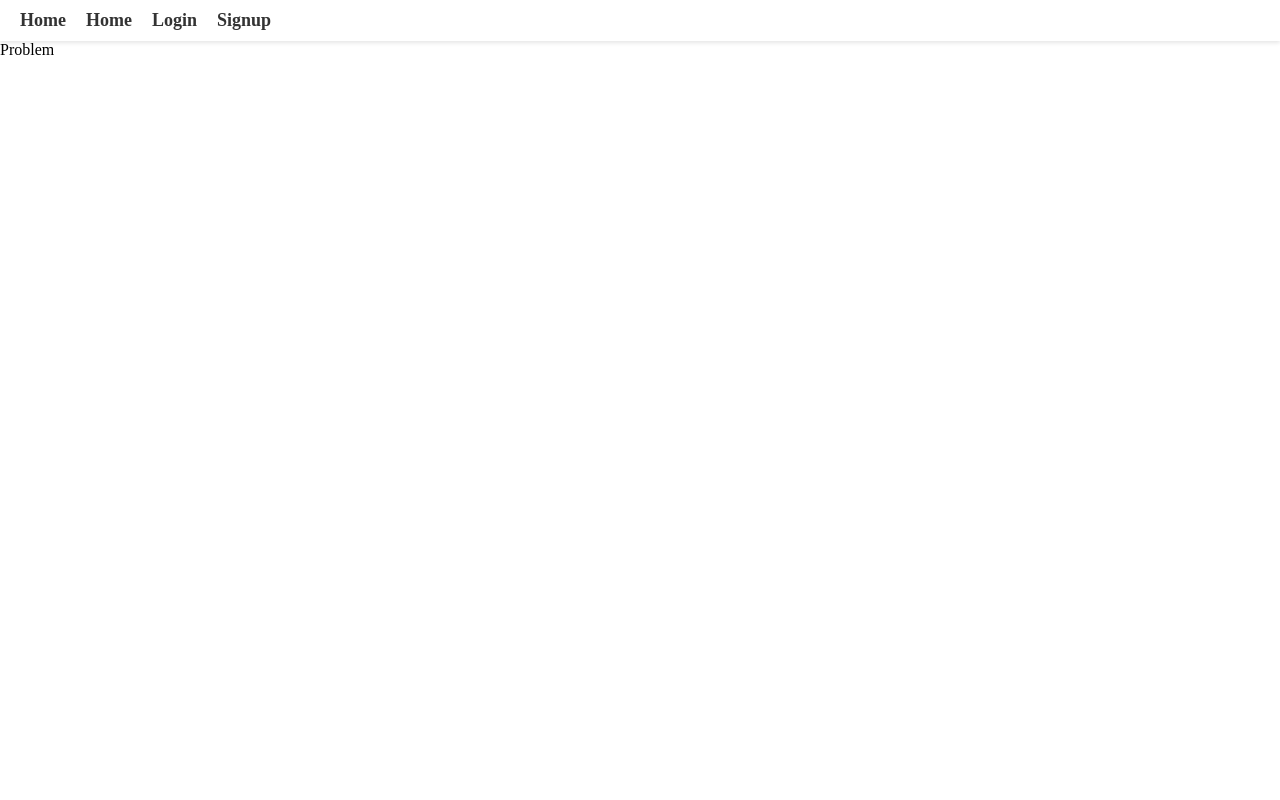
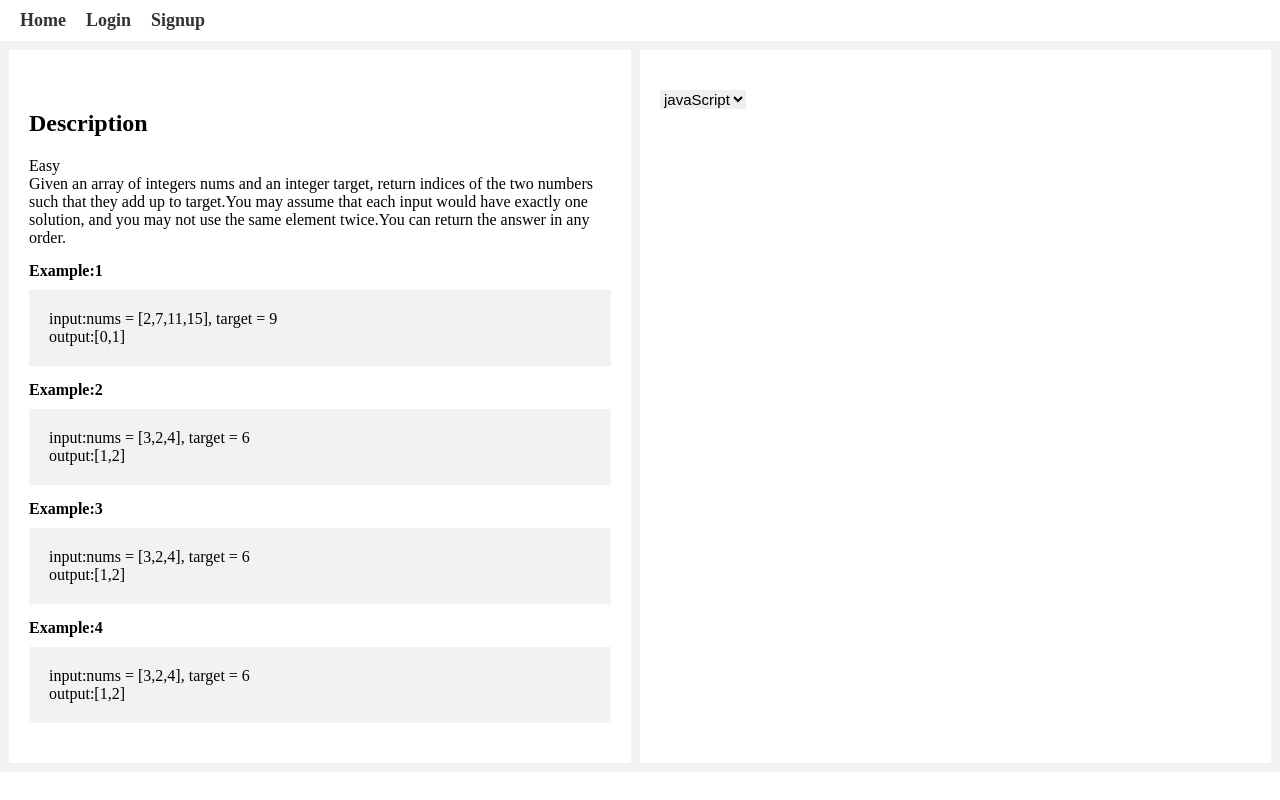
Before and after one commit to hkirat/react-assignment, a React (Vite) app: page /problems/1 in a window 1280 px wide. Built offline with nearby package versions, Linux system fonts and the light colour scheme; the HTML template or start-up script is replaced by a standard one.

Commit message:
completed react assignment

```diff
--- a/src/App.jsx
+++ b/src/App.jsx
@@ -1,31 +1,11 @@
-/*
- * Temporary problems array schema
- */
+
 import { Link, Route, Routes } from 'react-router-dom';
 import ProblemsAll from './components/ProblemsAll';
 import Login from './components/Login';
 import Signup from './components/Signup';
 import Problem from './components/Problem';
 
-const problems = [{
-    title: "201. Bitwise AND of Numbers Range",
-    difficulty: "Medium",
-    acceptance: "42%"
-}, {
-    title: "201. Bitwise AND of Numbers Range",
-    difficulty: "Medium",
-    acceptance: "412%"
-},
-{
-    title: "202. Happy Number",
-    difficulty: "Easy",
-    acceptance: "54.9%"
-},
-{
-    title: "203. Remove Linked List Elements",
-    difficulty: "Hard",
-    acceptance: "42%"
-}];
+
 
 
 function App() {
@@ -44,10 +24,6 @@ function App() {
         <ul>
             <li>
                 <Link to="/">Home</Link>
-            </li>
-            <li>
-            <Link to="/login">Home</Link>
-
             </li>
             <li>
             <Link to="/login">Login</Link>
@@ -70,22 +46,4 @@ function App() {
     )
 }
 
-// A demo component
-function ProblemStatement(props) {
-    const title = props.title;
-    const acceptance = props.acceptance;
-    const difficulty = props.difficulty;
-
-    return <tr>
-        <td>
-            {title}
-        </td>
-        <td>
-            {acceptance}
-        </td>
-        <td>
-            {difficulty}
-        </td>
-    </tr>
-}
 export default App
--- a/src/components/Problem.jsx
+++ b/src/components/Problem.jsx
@@ -1,9 +1,61 @@
 import React from 'react'
+import './problem.css'
+
+const question = {
+    instructions: ["Given an array of integers nums and an integer target, return indices of the two numbers such that they add up to target.",
+        "You may assume that each input would have exactly one solution, and you may not use the same element twice.",
+        "You can return the answer in any order."],
+    examples: [{ input: "nums = [2,7,11,15], target = 9", output: "[0,1]" },
+    { input: "nums = [3,2,4], target = 6", output: "[1,2]" },
+    { input: "nums = [3,2,4], target = 6", output: "[1,2]" },
+    { input: "nums = [3,2,4], target = 6", output: "[1,2]" }]
+}
 
 const Problem = () => {
-  return (
-    <div>Problem</div>
-  )
+    return (
+
+        <div className='problem-container'>
+            <div className='problem-container-left'>
+                <h2>Description</h2>
+                <div >
+                    <div >
+                        <span >Easy</span>
+
+                    </div>
+                    <div >
+                        {question.instructions.map((item) => (
+                            <span >
+                                {item}
+                            </span>
+                        ))}
+                    </div>
+                    {question.examples.map((data, index) => <>
+                        <h4 className='font-bold' >{' Example:' + (index + 1)}</h4>
+                        <div className='questions' >
+                            <div>
+                                <span  >input:</span>
+                                <span >{data.input}</span>
+                            </div>
+                            <div>
+                                <span >output:</span>
+                                <span >{data.output}</span>
+                            </div>
+                        </div></>)}
+                </div>
+
+            </div>
+            <div className='problem-container-right'>
+                <div>
+                    <select >
+                        <option>javaScript</option>
+                        <option>java</option>
+                        <option>C++</option>
+                    </select>
+                </div>
+
+            </div>
+        </div>
+    )
 }
 
 export default Problem
--- a/src/components/ProblemsAll.jsx
+++ b/src/components/ProblemsAll.jsx
@@ -1,8 +1,37 @@
 import React from 'react'
+import problem from '../problems.json';
+import './problemsall.css'
+import { Link, NavLink } from 'react-router-dom';
 
 const ProblemsAll = () => {
   return (
-    <div>ProblemsAll</div>
+    <div>
+        <table>
+        <thead>
+            <tr>
+                <th>Name</th>
+                <th>Difficulty</th>
+                <th>Acceptance</th>
+            </tr>
+        </thead>
+
+        {problem.map((item) => (
+            <tbody>
+            <tr key={item.id}>
+                <td>
+                <Link to="/problems/:problem_slug">
+                    {item.title}
+                </Link>
+                </td>
+                <td>{item.difficulty} </td>
+                <td>{item.acceptance} </td>
+            </tr>
+            </tbody>
+        ))}
+
+        </table>
+
+    </div>
   )
 }
 
--- /dev/null
+++ b/src/components/problem.css
@@ -0,0 +1,32 @@
+.problem-container{
+    display: flex;
+    justify-content: space-between;
+}
+.problem-container-left {
+    width: 50%;
+    border: 9px solid #f2f2f2;;
+    padding: 40px 20px;
+}
+.problem-container-right {
+    width: 50%;
+    border: 9px solid #f2f2f2;;
+    border-left: none;
+    padding: 40px 20px;
+}
+h2, h3 {
+    margin-bottom: 20px;
+    text-align: left;
+}
+select {
+    border: none;
+    font-size: 15px;
+}
+.questions {
+    padding: 20px;
+    background-color: #f2f2f2;
+    margin-top: 10px;
+}
+.font-bold {
+    font-weight: 700;
+    margin-top: 15px;
+}
--- /dev/null
+++ b/src/components/problemsall.css
@@ -0,0 +1,16 @@
+table {
+    width: 100%;
+    border-collapse: collapse;
+  }
+
+ th {
+    font-weight: bold;
+    text-align: left;
+    padding: 10px;
+    border-bottom: 1px solid #ccc;
+  }
+
+td {
+    padding: 10px;
+    border-bottom: 1px solid #ccc;
+  }
--- /dev/null
+++ b/src/problems.json
@@ -0,0 +1,29 @@
+[
+    {
+        "title": "Bitwise AND of Numbers Range",
+        "difficulty": "Medium",
+        "acceptance": "42%",
+        "id": "1"
+    },
+    {
+        "title": "Reverse Linked List",
+        "difficulty": "Medium",
+        "acceptance": "412%",
+        "id": "2"
+
+    },
+    {
+        "title": "Happy Number",
+        "difficulty": "Easy",
+        "acceptance": "54.9%",
+        "id": "3"
+
+    },
+    {
+        "title": "Remove Linked List Elements",
+        "difficulty": "Hard",
+        "acceptance": "42%",
+        "id": "4"
+
+    }
+]
```
